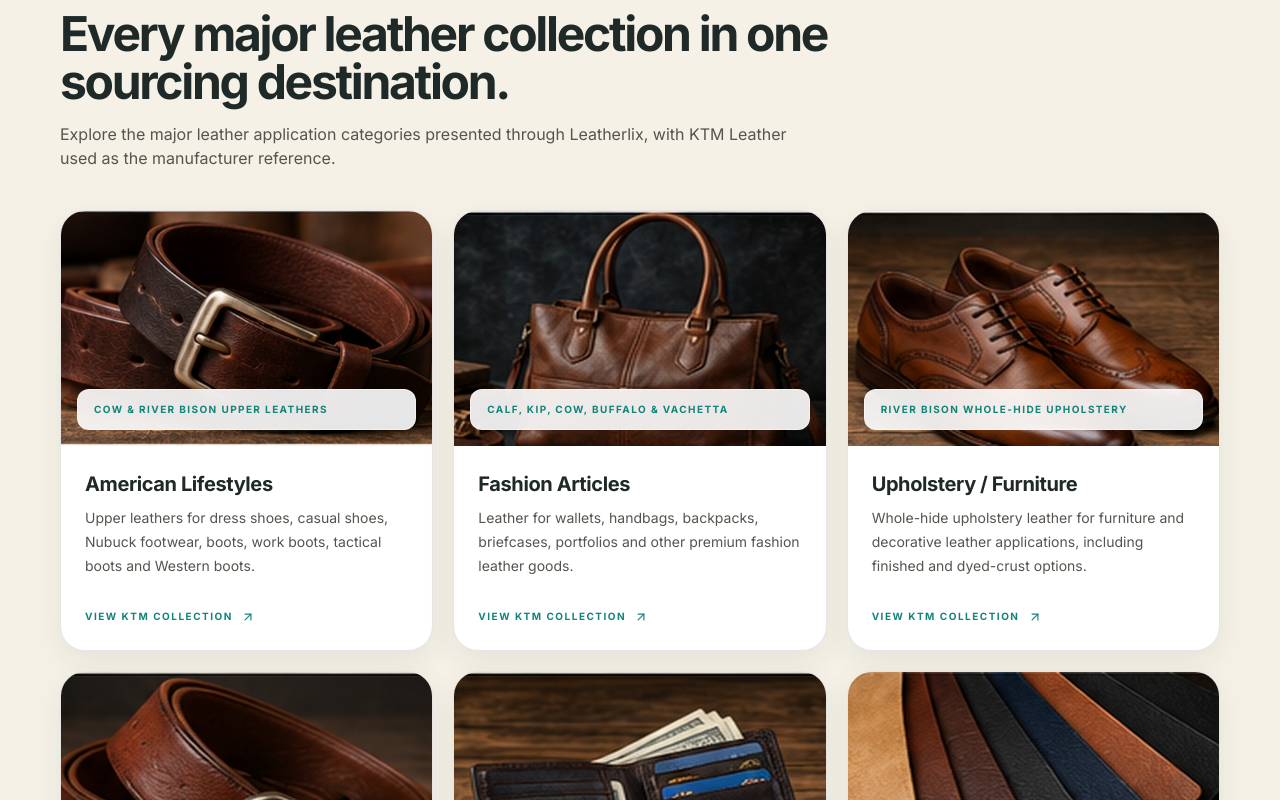
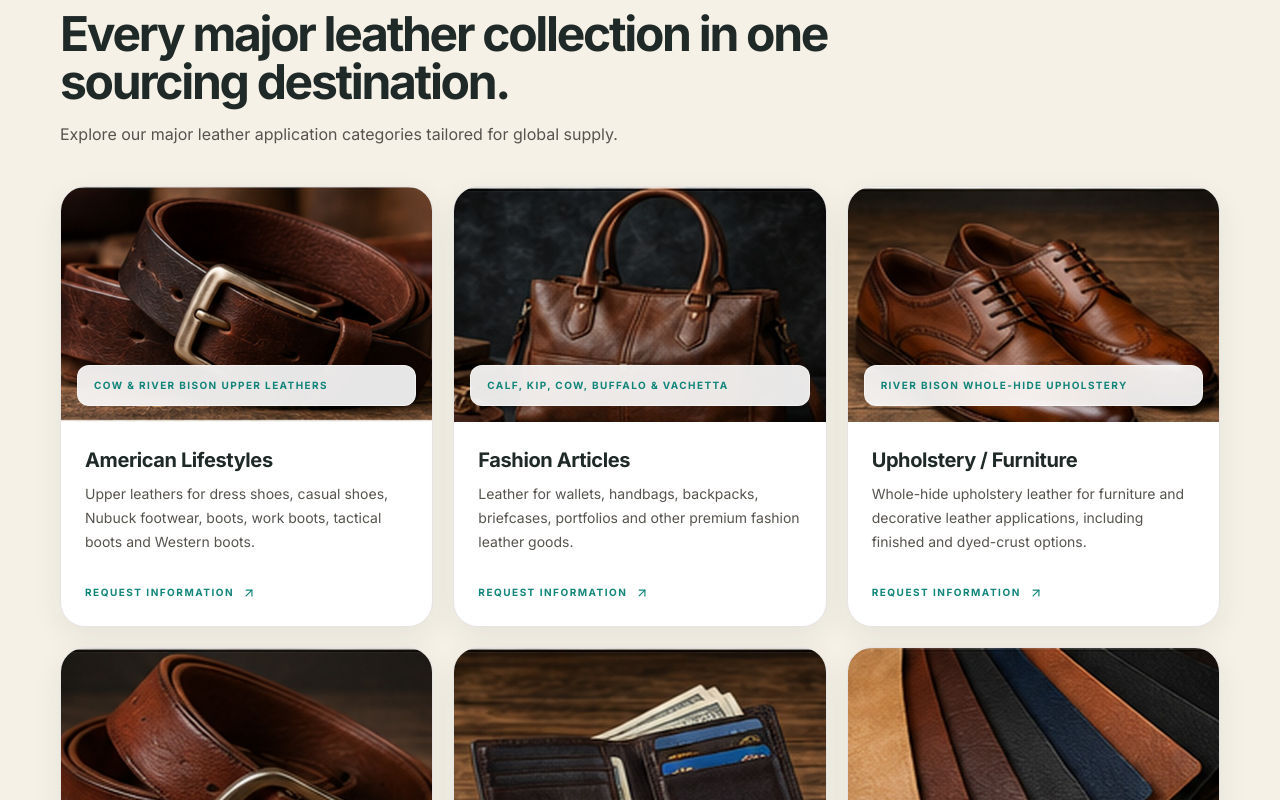
Before and after one commit to Sameer-tech-web/Https-leatherlix-frontend, a React (Vite) app: page / in a window 1280 px wide. Shown: the part 940-1740 px from the top of the page. Built offline with nearby package versions, Linux system fonts and the light colour scheme.

Commit message:
Update CategoryGrid.jsx

```diff
--- a/src/components/CategoryGrid.jsx
+++ b/src/components/CategoryGrid.jsx
@@ -21,8 +21,8 @@ export default function CategoryGrid() {
         </h2>
 
         <p className="mt-4 text-sm leading-7 text-stone-600 sm:text-base">
-          Explore the major leather application categories presented through
-          Leatherlix, with KTM Leather used as the manufacturer reference.
+          Explore our major leather application categories tailored for global
+          supply.
         </p>
       </div>
 
@@ -31,7 +31,11 @@ export default function CategoryGrid() {
       ====================================================== */}
       <div className="mt-10 grid gap-5 sm:grid-cols-2 lg:grid-cols-3">
         {(categories || []).map((category, index) => {
-          const categoryKey = category.id || category.slug || category.name || index;
+          const categoryKey =
+            category.id ||
+            category.slug ||
+            category.name ||
+            index;
 
           return (
             <article
@@ -39,18 +43,22 @@ export default function CategoryGrid() {
               className="group flex flex-col justify-between overflow-hidden rounded-[25px] border border-stone-200 bg-white shadow-soft transition-all duration-300 hover:-translate-y-1 hover:shadow-card"
             >
               <div>
-                {/* =================================================
-                    CATEGORY IMAGE
-                ================================================== */}
+                {/* CATEGORY IMAGE */}
                 <div className="relative h-[235px] overflow-hidden bg-warm">
                   <img
-                    src={category.image || '/assets/placeholder-leather.jpg'}
-                    alt={category.name || 'Leather category'}
+                    src={
+                      category.image ||
+                      '/assets/placeholder-leather.jpg'
+                    }
+                    alt={
+                      category.name ||
+                      'Leather category'
+                    }
                     loading="lazy"
                     className="h-full w-full object-cover transition-transform duration-500 group-hover:scale-[1.03]"
                   />
 
-                  {/* Image Overlay */}
+                  {/* IMAGE OVERLAY */}
                   {category.short && (
                     <div className="absolute inset-x-4 bottom-4 rounded-xl border border-white/50 bg-white/90 px-4 py-3 shadow-soft backdrop-blur-md">
                       <p className="text-[10px] font-bold uppercase tracking-[0.14em] text-teal">
@@ -60,9 +68,7 @@ export default function CategoryGrid() {
                   )}
                 </div>
 
-                {/* =================================================
-                    CATEGORY CONTENT
-                ================================================== */}
+                {/* CATEGORY CONTENT */}
                 <div className="p-6">
                   <h3 className="text-xl font-extrabold tracking-[-0.02em] text-ink">
                     {category.name}
@@ -74,15 +80,13 @@ export default function CategoryGrid() {
                 </div>
               </div>
 
-              {/* Manufacturer Link */}
+              {/* COLLECTION ACTION */}
               <div className="px-6 pb-6 pt-0">
                 <a
-                  href={category.page || '#contact'}
-                  target={category.page?.startsWith('http') ? '_blank' : '_self'}
-                  rel={category.page?.startsWith('http') ? 'noopener noreferrer' : undefined}
+                  href="#contact"
                   className="inline-flex items-center gap-2 rounded-lg text-[10px] font-bold uppercase tracking-[0.15em] text-teal transition-colors duration-200 hover:text-tealDark focus:outline-none focus-visible:ring-2 focus-visible:ring-teal focus-visible:ring-offset-2"
                 >
-                  View KTM Collection
+                  Request Information
 
                   <ArrowUpRight
                     size={14}
```
